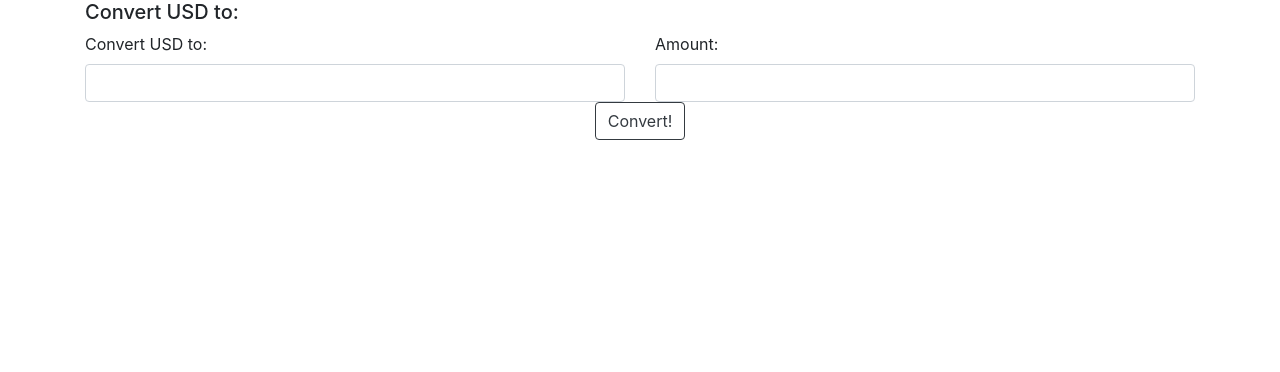
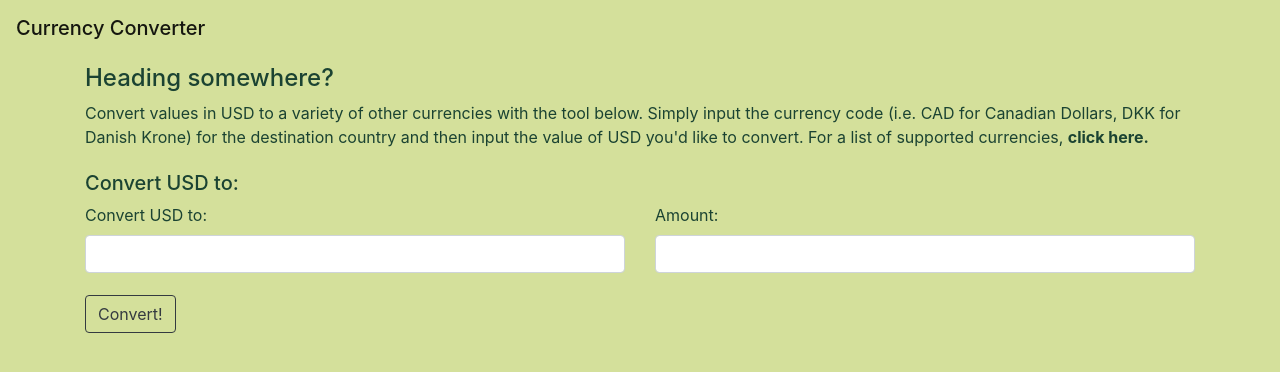
Before and after one commit to Zahnen/currency-converter, a website built with webpack: page src/index.html in a window 1280 px wide. Built offline with nearby package versions, Linux system fonts and the light colour scheme.

Commit message:
add simple styling

```diff
--- a/src/css/styles.css
+++ b/src/css/styles.css
@@ -1,3 +1,25 @@
-#button {
+body {
+  background-color: #d4e09b;
+  color: #1b4332;
+}
+
+.navbar {
+  color: #1b4332;
+}
+#conversionResults {
   text-align: center;
 }
+
+#exchangeForm {
+  margin-top: 2%;
+  margin-bottom: 2%;
+}
+button {
+  margin-top: 2%;
+  margin-bottom: 2%;
+}
+
+a {
+  color: #1b4332;
+  font-weight: bold;
+}
--- a/src/index.html
+++ b/src/index.html
@@ -6,6 +6,13 @@
   <title>Currency Exchange Tool</title>
 </head>
 <body>
+  <nav class="navbar navbar-light">
+    <h1 class="navbar-brand">Currency Converter</h1>
+  </nav>
+  <div class="container">
+    <h4 class="display">Heading somewhere?</h4>
+    <p>Convert values in USD to a variety of other currencies with the tool below. Simply input the currency code (i.e. CAD for Canadian Dollars, DKK for Danish Krone) for the destination country and then input the value of USD you'd like to convert. For a list of supported currencies, <a href="https://www.exchangerate-api.com/docs/supported-currencies" target="_blank"> click here.</a></p>
+  </div>
   <div class="container">
     <form id="exchangeForm">
       <h5>Convert USD to:</h5>
@@ -23,8 +30,8 @@
         <button type="submit" class="btn btn-outline-dark">Convert!</button>
       </div>
     </form>
-    <div id="results">
-      <h1></h1>
+    <div id="conversionResults">
+      <h3 class="display" id="results"></h3>
     </div>
   </div>
 </body>
```
